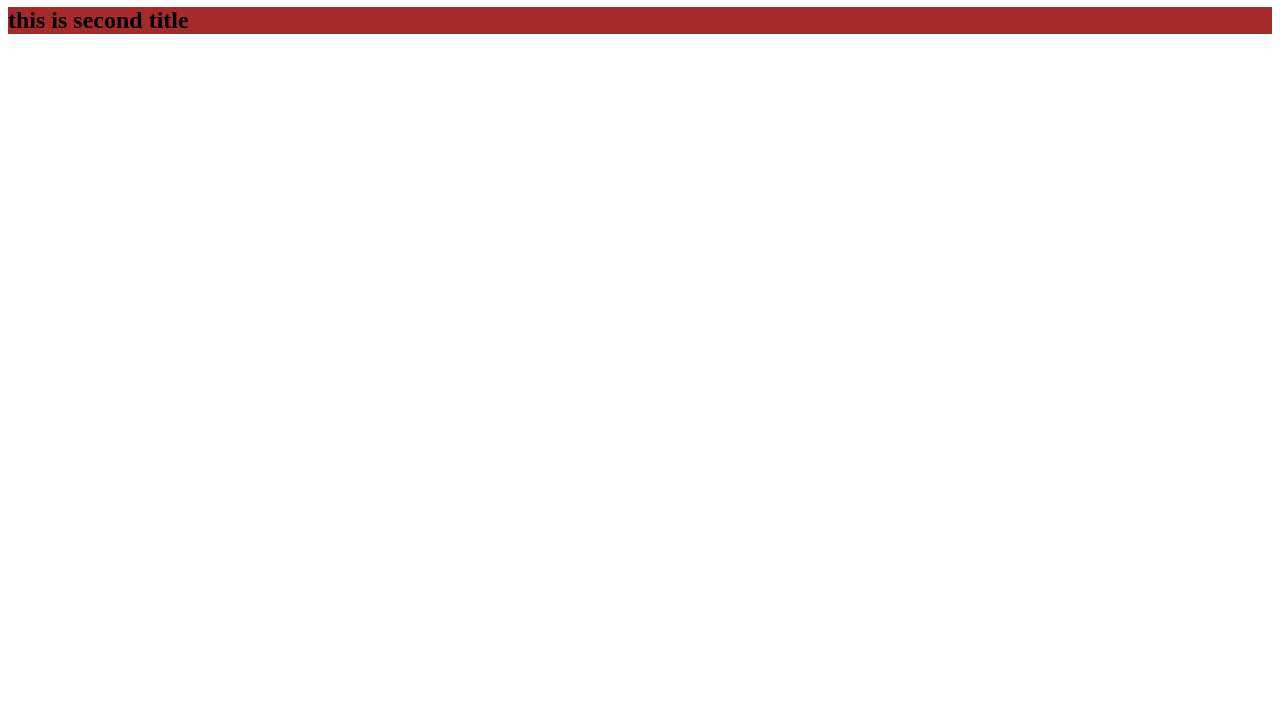
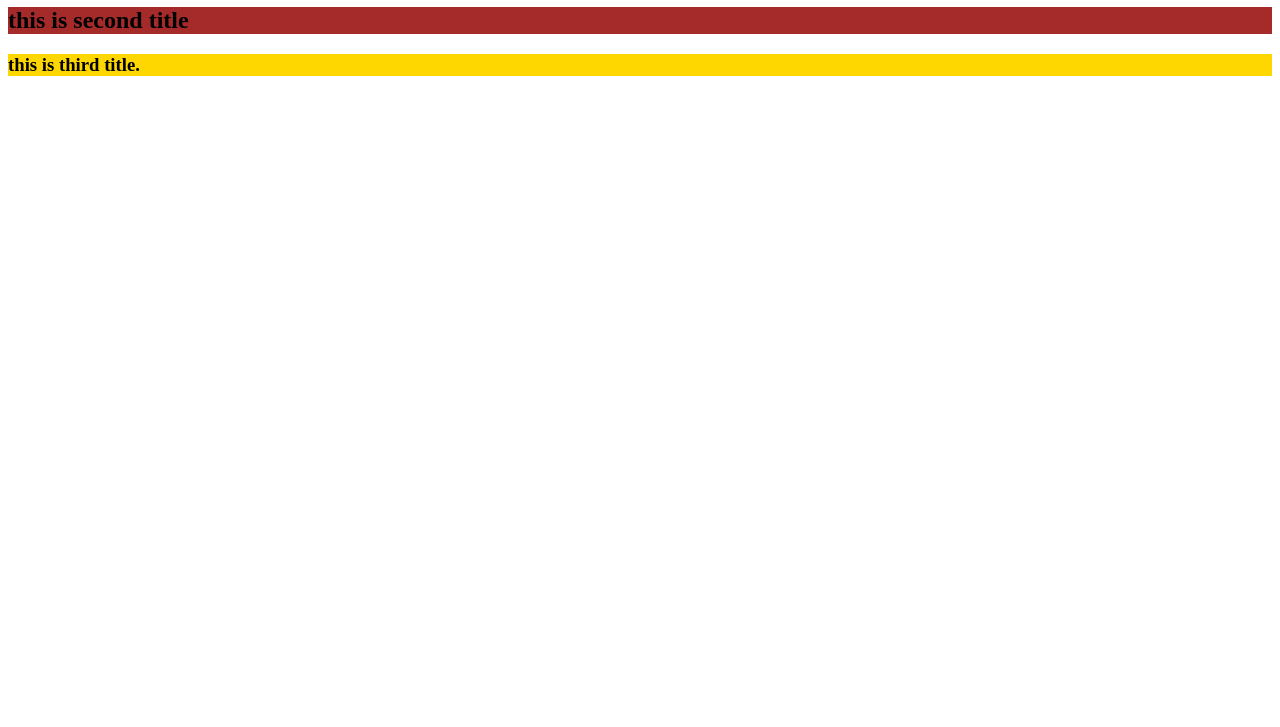
Before and after one commit to Rushichandratk/Temp_Files, a plain HTML site: page index.html in a window 1280 px wide. Shown: the part 73-800 px from the top of the page. Drawn offline with Linux system fonts and the light colour scheme.

Commit message:
this is after 3 heading

```diff
--- a/index.css
+++ b/index.css
@@ -5,3 +5,7 @@ h1{
 h2{
     background-color: brown;
 }
+
+h3{
+    background-color: gold;
+}
--- a/index.html
+++ b/index.html
@@ -14,6 +14,9 @@
     <h2>
     this is second title
     </h2>
+    <h3>
+        this is third  title.
+        </h3>
     <script src="./Temp.js">
 
     </script>
```
